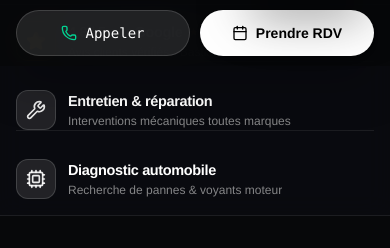
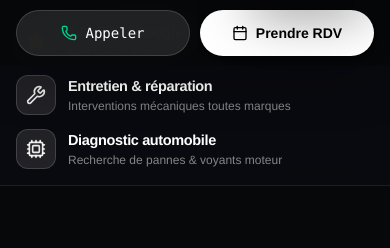
Before and after one commit to CORSICAWEB2B/Centre-auto-JCR, a React (Vite) app: page / in a window 390 px wide. Shown: the part 778-1026 px from the top of the page. Built offline with nearby package versions, Linux system fonts and the light colour scheme; a web font is replaced by a local one.

Commit message:
refactor: clean up TrustBar layout and text
Remove vertical dividers and redundant location text to improve visual alignment and simplify the UI.

```diff
--- a/src/components/TrustBar.tsx
+++ b/src/components/TrustBar.tsx
@@ -12,11 +12,11 @@ export const TrustBar: React.FC<TrustBarProps> = ({ onNavigateAvis }) => {
   return (
     <div className="relative z-10 w-full border-y border-white/[0.08] bg-[#0b0c10]/90 backdrop-blur-md">
       <div className="max-w-7xl mx-auto px-4 sm:px-6 lg:px-8 py-4 sm:py-6">
-        <div className="grid grid-cols-1 md:grid-cols-3 gap-3.5 sm:gap-6 md:gap-8 items-center divide-y md:divide-y-0 md:divide-x divide-white/[0.08]">
+        <div className="grid grid-cols-1 md:grid-cols-3 gap-3.5 sm:gap-6 md:gap-8 items-center md:divide-x md:divide-white/[0.08]">
           {/* ITEM 1: GOOGLE RATING (Verified) */}
           <div
             onClick={onNavigateAvis}
-            className="flex items-center gap-3 pt-1 first:pt-0 md:pt-0 md:pr-4 cursor-pointer group active:opacity-75 transition-opacity"
+            className="flex items-center gap-3 md:pr-4 cursor-pointer group active:opacity-75 transition-opacity"
           >
             <div className="w-10 h-10 rounded-xl bg-amber-400/10 border border-amber-400/20 flex items-center justify-center text-amber-400 flex-shrink-0">
               <Star className="w-5 h-5 fill-amber-400 text-amber-400" />
@@ -29,13 +29,13 @@ export const TrustBar: React.FC<TrustBarProps> = ({ onNavigateAvis }) => {
                 <span className="text-amber-400 text-xs">★★★★★</span>
               </div>
               <p className="text-[12px] sm:text-[12.5px] text-white/50 group-hover:text-white/70 transition-colors truncate">
-                Avis clients vérifiés · Bastia & Furiani
+                Avis clients vérifiés
               </p>
             </div>
           </div>
 
           {/* ITEM 2: ENTRETIEN & RÉPARATION */}
-          <div className="flex items-center gap-3 pt-3.5 md:pt-0 md:px-6">
+          <div className="flex items-center gap-3 md:px-6">
             <div className="w-10 h-10 rounded-xl bg-white/10 border border-white/15 flex items-center justify-center text-white flex-shrink-0">
               <Wrench className="w-5 h-5 text-white/90" />
             </div>
@@ -50,7 +50,7 @@ export const TrustBar: React.FC<TrustBarProps> = ({ onNavigateAvis }) => {
           </div>
 
           {/* ITEM 3: DIAGNOSTIC AUTOMOBILE */}
-          <div className="flex items-center gap-3 pt-3.5 md:pt-0 md:pl-6">
+          <div className="flex items-center gap-3 md:pl-6">
             <div className="w-10 h-10 rounded-xl bg-white/10 border border-white/15 flex items-center justify-center text-white flex-shrink-0">
               <Cpu className="w-5 h-5 text-white/90" />
             </div>
```
